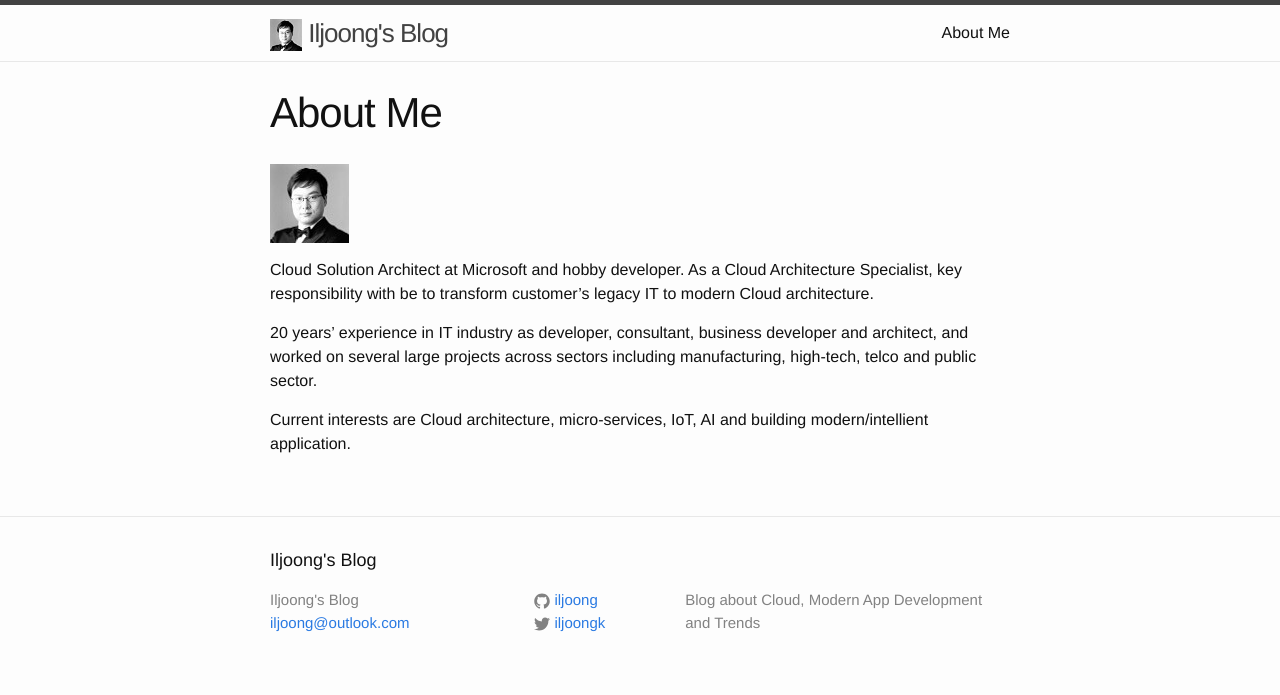
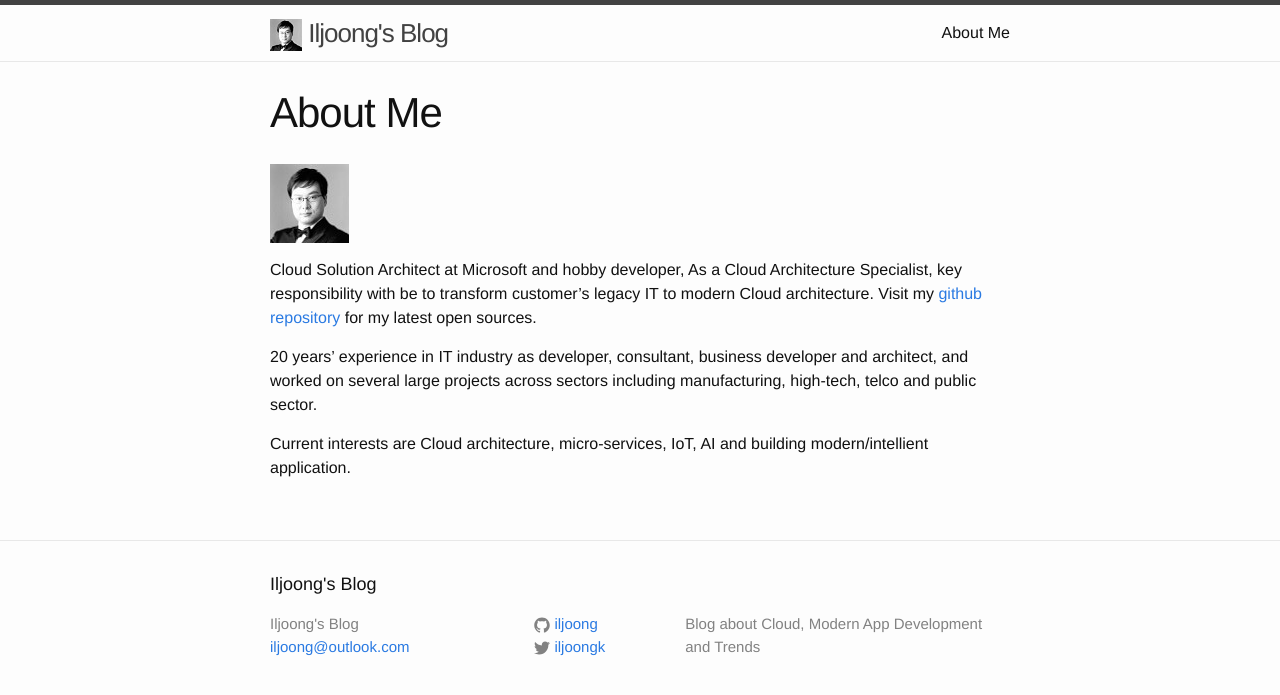
Before and after one commit to iljoong/iljoong.github.io, a Jekyll site: the page built from about.md, in a window 1280 px wide. Shown: the top 695 px of the page. Built offline with Jekyll 4.4.1, drawn with Linux system fonts in a browser that asks for light colours.

Commit message:
update bio2

```diff
--- a/about.md
+++ b/about.md
@@ -5,7 +5,7 @@ permalink: /about/
 ---
 ![pic](/images/iljoong_sm_bw.jpg)
 
-Cloud Solution Architect at Microsoft and hobby developer. As a Cloud Architecture Specialist, key responsibility with be to transform customer's legacy IT to modern Cloud architecture.
+Cloud Solution Architect at Microsoft and hobby developer, As a Cloud Architecture Specialist, key responsibility with be to transform customer's legacy IT to modern Cloud architecture. Visit my [github repository](https://github.com/iljoong) for my latest open sources.
 
 20 years’ experience in IT industry as developer, consultant, business developer and architect, and worked on several large projects across sectors including manufacturing, high-tech, telco and public sector.
 
```
